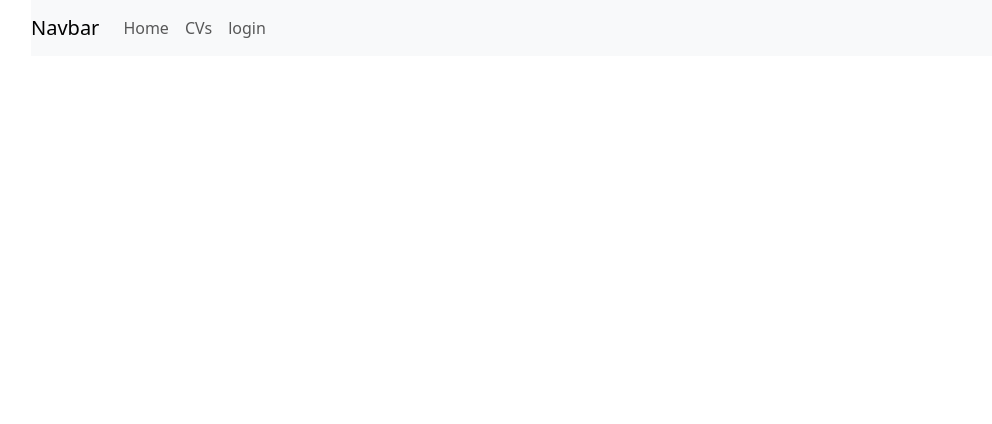
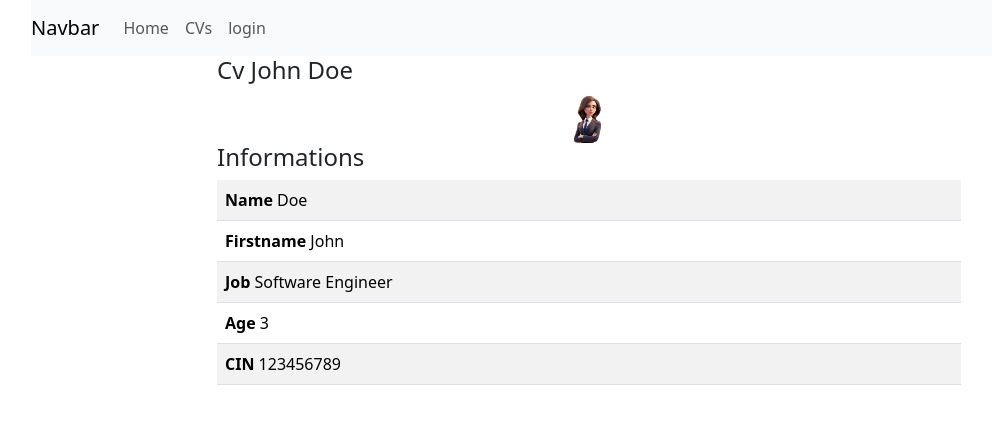
Before and after one commit to rasslansi/Angular-App, an Angular app: page /cv/1 in a window 1280 px wide. Shown: the top 424 px of the page, without its empty margins (51-1043 px from the left). Built offline with nearby package versions, Linux system fonts and the light colour scheme; no server answers.

Commit message:
updated cvService to have a behaviorSubject to reduce the number of API calls, also added a mechanism for handling errors on fetching data

```diff
--- a/angular.json
+++ b/angular.json
@@ -25,9 +25,9 @@
               "src/assets"
             ],
             "styles": [
+              "@angular/material/prebuilt-themes/deeppurple-amber.css",
               "src/styles.css",
               "node_modules/ngx-toastr/toastr.css"
-
             ],
             "scripts": []
           },
@@ -89,6 +89,7 @@
               "src/assets"
             ],
             "styles": [
+              "@angular/material/prebuilt-themes/deeppurple-amber.css",
               "src/styles.css"
             ],
             "scripts": []
--- a/src/app/cvTech/cv.service.ts
+++ b/src/app/cvTech/cv.service.ts
@@ -1,6 +1,6 @@
 import { Injectable } from '@angular/core';
-import { HttpClient } from '@angular/common/http';
-import { BehaviorSubject, Observable } from 'rxjs';
+import {HttpClient, HttpParams} from '@angular/common/http';
+import {BehaviorSubject, catchError, debounceTime, Observable, of, retry, switchMap} from 'rxjs';
 import { Personne } from '../model/Personne';
 import { map } from 'rxjs/operators';
 
@@ -9,15 +9,98 @@ import { map } from 'rxjs/operators';
 })
 export class CvService {
   readonly apiUrl = 'https://apilb.tridevs.net/api/personnes';
-  personnes= new Observable<Personne[]>;
+    private personnesSubject = new BehaviorSubject<Personne[]>([]);
+    personnes = this.personnesSubject.asObservable();
 
-  constructor(private http: HttpClient) {
-    this.personnes = this.fetchPersonnes();
-  }
+    fakePersonnes: Personne[] = [
+        {
+            id: 1,
+            name: 'Doe',
+            firstName: 'John',
+            age: 3,
+            path: '/images/john_doe.jpg',
+            cin: 123456789,
+            job: 'Software Engineer',
+        },
+        {
+            id: 2,
+            name: 'Smith',
+            firstName: 'Jane',
+            age: 28,
+            path: '/images/jane_smith.jpg',
+            cin: 987654321,
+            job: 'UX Designer',
+        },
+        {
+            id: 3,
+            name: 'Johnson',
+            firstName: 'Michael',
+            age: 5,
+            path: '/images/michael_johnson.jpg',
+            cin: 456789123,
+            job: 'Data Scientist',
+        },
+        {
+            id: 4,
+            name: 'Brown',
+            firstName: 'Emily',
+            age: 25,
+            path: '/images/emily_brown.jpg',
+            cin: 654321987,
+            job: 'Graphic Designer',
+        },
+        {
+            id: 5,
+            name: 'Garcia',
+            firstName: 'Carlos',
+            age: 32,
+            path: '/images/carlos_garcia.jpg',
+            cin: 135792468,
+            job: 'Product Manager',
+        },
+    ];
+  fakePersonnes2:Personne[]=[
+      {
+          id: 1,
+          name: 'Doe',
+          firstName: 'John',
+          age: 30,
+          path: '/images/john_doe.jpg',
+          cin: 123456789,
+          job: 'Software Engineer',
+      },
+      {
+          id: 2,
+          name: 'Smith',
+          firstName: 'Jane',
+          age: 2,
+          path: '/images/jane_smith.jpg',
+          cin: 987654321,
+          job: 'UX Designer',
+      },
+      // Add more fakePersonnes as needed
+  ];
+    constructor(private http: HttpClient) {
+        of(null)
+            .pipe(
+                debounceTime(150000), // Adjust the debounce time as needed
+                switchMap(() => this.fetchPersonnes())
+            )
+            .subscribe(
+                data => this.personnesSubject.next(data),
+                error => console.error('Error fetching data:', error)
+            );
+    }
 
-  private fetchPersonnes() {
-    return this.http.get<Personne[]>(this.apiUrl)
-  }
+    private fetchPersonnes(): Observable<Personne[]> {
+        return this.http.get<Personne[]>(this.apiUrl).pipe(
+            catchError((error) => {
+                console.error('Error fetching data:', error);
+                return of(this.fakePersonnes); // Return an empty array in case of an error
+            }),
+            retry(2)
+        );
+    }
 
   getPersonneById(id: number): Observable<Personne | null> {
     return this.personnes.pipe(
--- a/src/app/cvTech/cv/cv.component.ts
+++ b/src/app/cvTech/cv/cv.component.ts
@@ -23,7 +23,8 @@
           this.personnes= data;
         },
         error:(error)=>{
-          console.log('error')
+          console.log('error');
+            this.personnes=this.cvService.fakePersonnes;
         },
       }
 
--- a/tsconfig.json
+++ b/tsconfig.json
@@ -19,6 +19,7 @@
     "target": "ES2022",
     "module": "ES2022",
     "useDefineForClassFields": false,
+    "allowSyntheticDefaultImports": true,
     "lib": [
       "ES2022",
       "dom"
```
